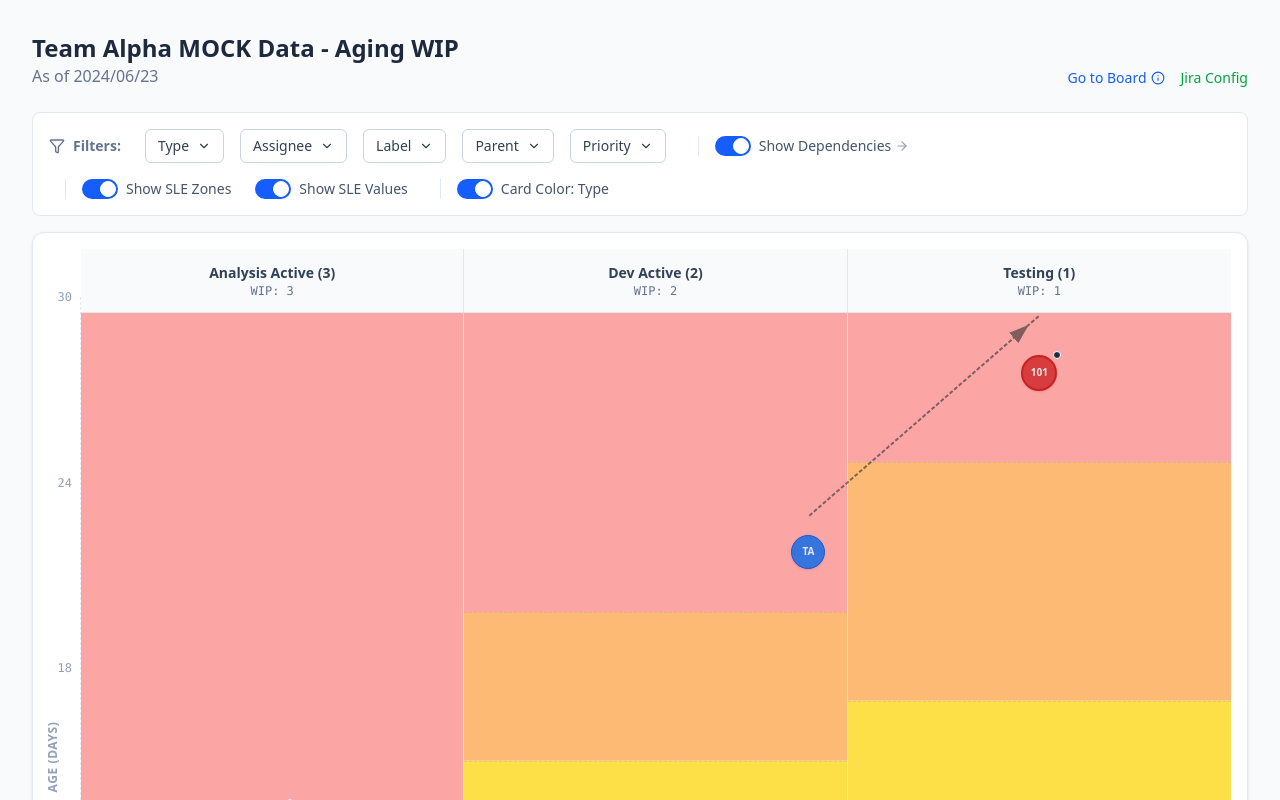
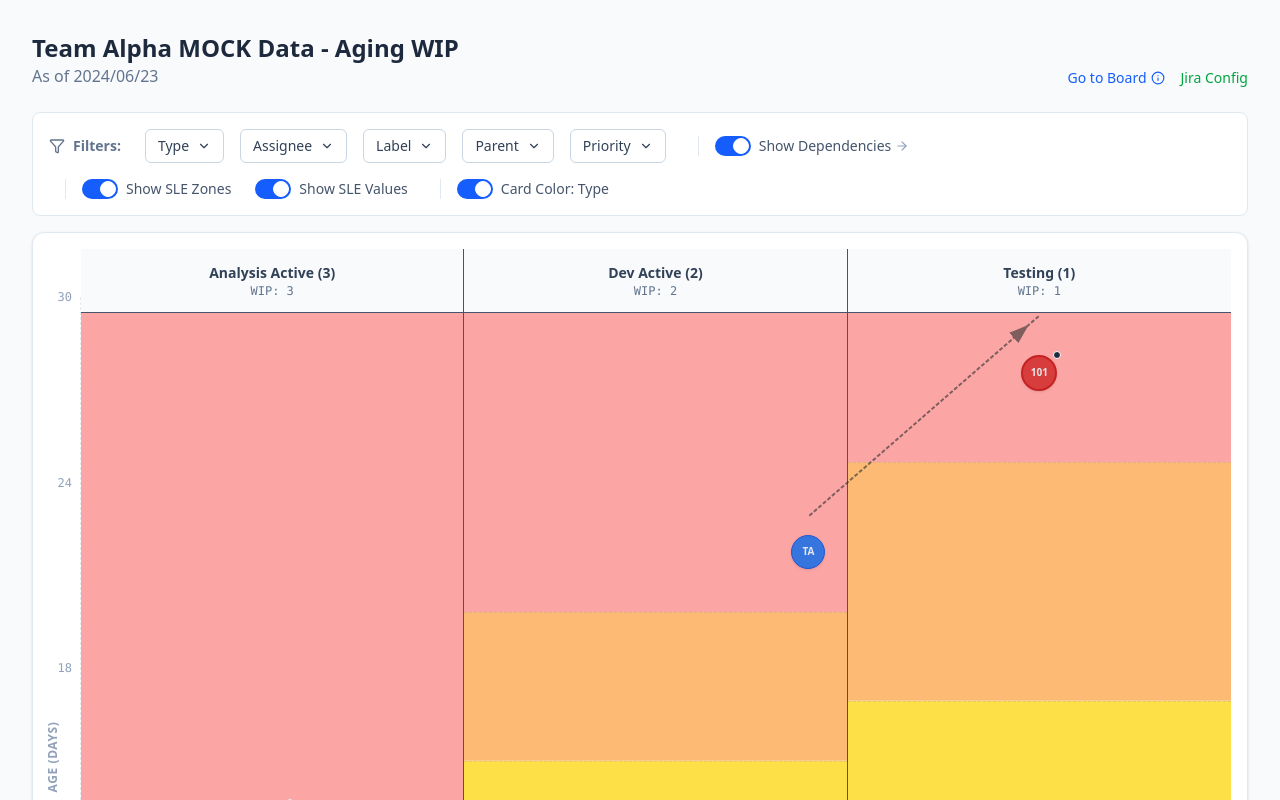
Before and after one commit to paulera/aging-wip-ui, a React (Vite) app: page / in a window 1280 px wide. Shown: the top 800 px of the page. Built offline with nearby package versions, Linux system fonts and the light colour scheme.

Commit message:
chart cosmetics

```diff
--- a/src/App.jsx
+++ b/src/App.jsx
@@ -1386,12 +1386,12 @@ const StatusColumn = ({ columnData, maxDays, layoutMap, setTooltipData, theme, w
 
   return (
     <div
-      className="flex-1 flex flex-col border-r border-slate-200 last:border-r-0 relative z-0 transition-all duration-300"
+      className="flex-1 flex flex-col border-r border-slate-600 last:border-r-0 relative z-0 transition-all duration-300"
       style={{ minWidth: `${width}px`, flexBasis: `${width}px` }}
       onMouseEnter={() => setIsHovered(true)}
       onMouseLeave={() => setIsHovered(false)}
     >
-      <div className="h-16 border-b border-slate-200 bg-slate-50 p-2 flex flex-col items-center justify-center text-center z-10">
+      <div className="h-16 border-b border-slate-600 bg-slate-50 p-2 flex flex-col items-center justify-center text-center z-10">
         <span className="font-semibold text-slate-700 text-sm">
           {formatColumnName(name, widthMultiplier)} ({items.length})
         </span>
```
